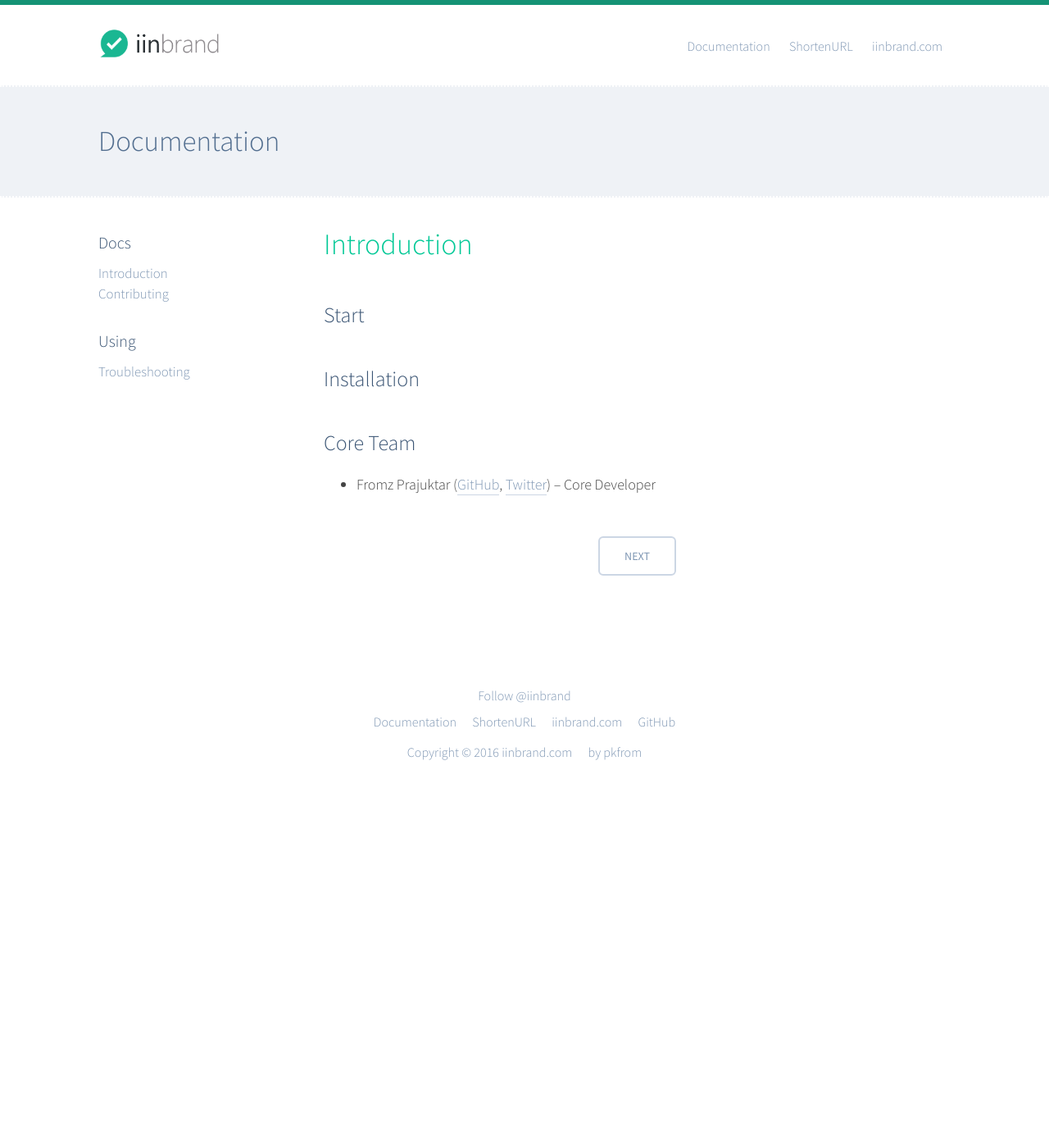
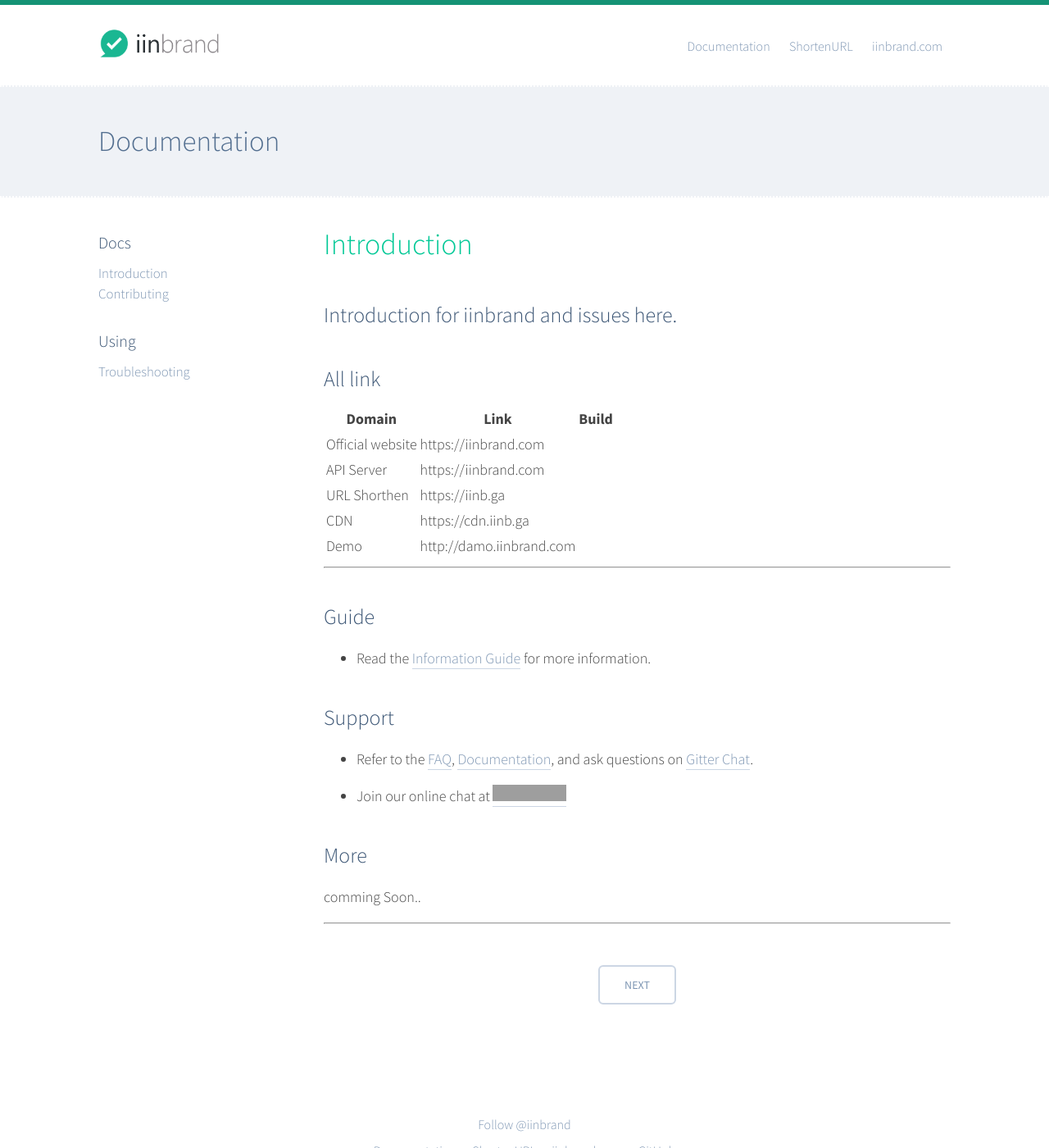
Before and after one commit to iFromzStuff/iinbrand, a Jekyll site: the page built from _docs/index.md, in a window 1280 px wide and 1400 px high. Shown: the whole window at 82% size. Built offline with Jekyll 4.4.1, drawn with Linux system fonts in a browser that asks for light colours; nearby versions of some CDN libraries; comment, search, counter and statistics services are not loaded; grey boxes are pictures that could not be loaded.

Commit message:
Update index.md

```diff
--- a/_docs/index.md
+++ b/_docs/index.md
@@ -4,12 +4,37 @@ title: Introduction
 permalink: /docs/
 ---
 
-## Start
+Introduction for iinbrand and issues here.
+----
 
+## All link
 
-## Installation
+Domain | Link | Build
+------- | ---------------- | ---------- |
+Official website  |https://iinbrand.com |
+API Server | https://iinbrand.com |
+URL Shorthen  | https://iinb.ga        |
+CDN | https://cdn.iinb.ga |
+Demo | http://damo.iinbrand.com |
 
+---
 
-## Core Team
+## Guide
 
-- Fromz Prajuktar ([GitHub](http://github.com/pkfrom), [Twitter](http://twitter.com/pkfrom)) – Core Developer
+- Read the [Information Guide][link-info] for more information.
+
+## Support
+
+- Refer to the [FAQ][link-faq], [Documentation][link-docs], and ask questions on  [Gitter Chat](https://gitter.im/iinbrand).
+
+- Join our online chat at [![iinbrand](https://img.shields.io/gitter/room/iinbrand/iinbrand.svg?style=flat)](https://gitter.im/iinbrand)
+
+## More
+
+comming Soon..
+
+[link-docs]: #
+[link-faq]: #
+[link-info]: #
+
+---
```
